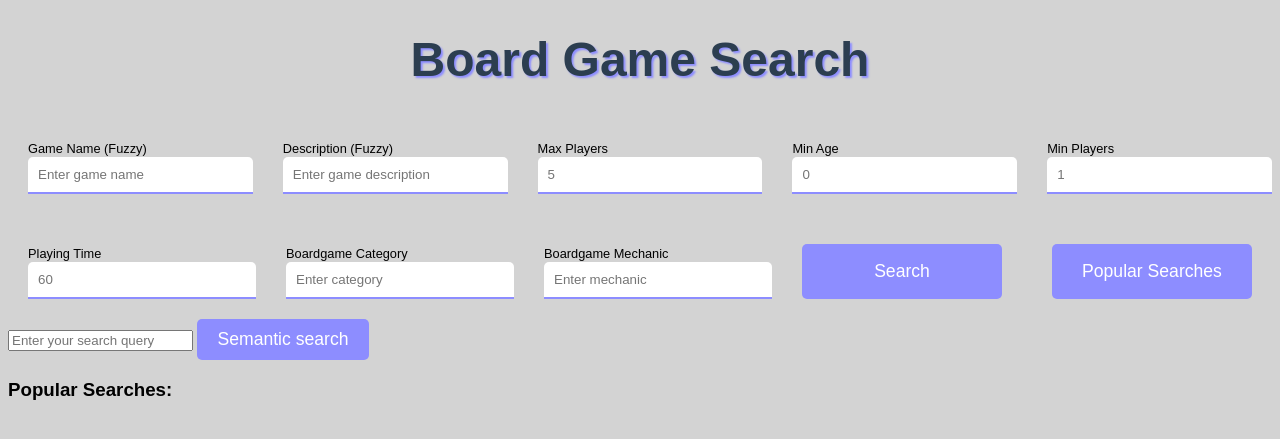
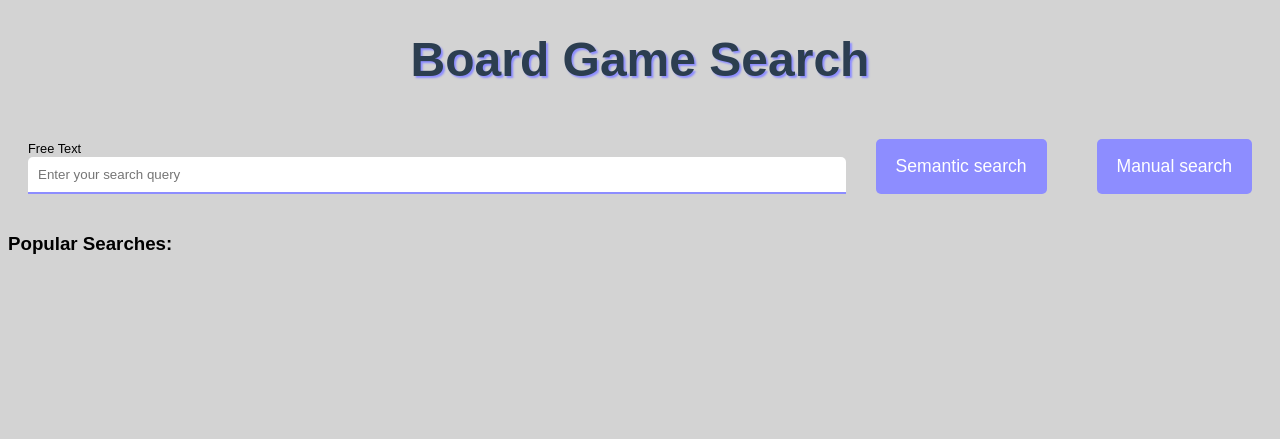
Before and after one commit to i-lakov/boardgame-seeker, a Flask app: page / in a window 1280 px wide. Shown: the top 439 px of the page. Run offline with Flask 3, Linux system fonts and the light colour scheme; data that the repository does not hold is empty.

Commit message:
final FE fixes

```diff
--- a/static/styles.css
+++ b/static/styles.css
@@ -79,6 +79,8 @@ body {
 }
 
 .input-holder {
+    overflow: hidden;
+    transition: max-height 0.3s ease-in-out;
     display: flex;
     flex-wrap: wrap;
     gap: 10px;
@@ -96,6 +98,7 @@ body {
     padding: 10px 15px;
     text-align: center;
     cursor: pointer;
+    margin: 20px;
 }
 
 .input-container > label {
@@ -167,11 +170,13 @@ button {
     border: none;
     cursor: pointer;
     transition: background-color 0.3s;
+    margin: 20px;
 }
 
 button:hover {
     background-color: rgb(100, 100, 254);
 }
+
 /* Sentiment Analysis Styles */
 #sentiment-analysis {
     margin-top: 20px;
--- a/templates/index.html
+++ b/templates/index.html
@@ -114,12 +114,27 @@
             document.getElementById("results").style.display = "none";
         }
 
+        function searchToggle()
+        {
+            let panel = document.getElementById("manual-search");
+            panel.style.display = panel.style.display === "flex" ? "none" : "flex";
+        }
+
         window.onload = loadPopularSearches;
     </script>
 </head>
 <body>
     <h1 class="title">Board Game Search</h1>
     <div class="input-holder">
+        <div class="input-container">
+            <label>Free Text</label>
+            <input type="text" id="searchInput" placeholder="Enter your search query">
+        </div>
+        <button onclick="semanticSearch()">Semantic search</button>
+        <button onclick="searchToggle()">Manual search</button>
+    </div>
+
+    <div class="input-holder" id="manual-search" style="display: none">
         <div class="input-container">
             <label>Game Name (Fuzzy)</label>
             <input type="text" id="name" placeholder="Enter game name">
@@ -164,11 +179,6 @@
         <button class="input-container button" onclick="displayPopularSearches()">Popular Searches</button>
     </div>
 
-    <div>
-        <input type="text" id="searchInput" placeholder="Enter your search query">
-        <button onclick="semanticSearch()">Semantic search</button>
-    </div>
-
     <div id="popular-searches"></div>
     <div id="results"></div>
     <div id="results-semantic"></div>
```
